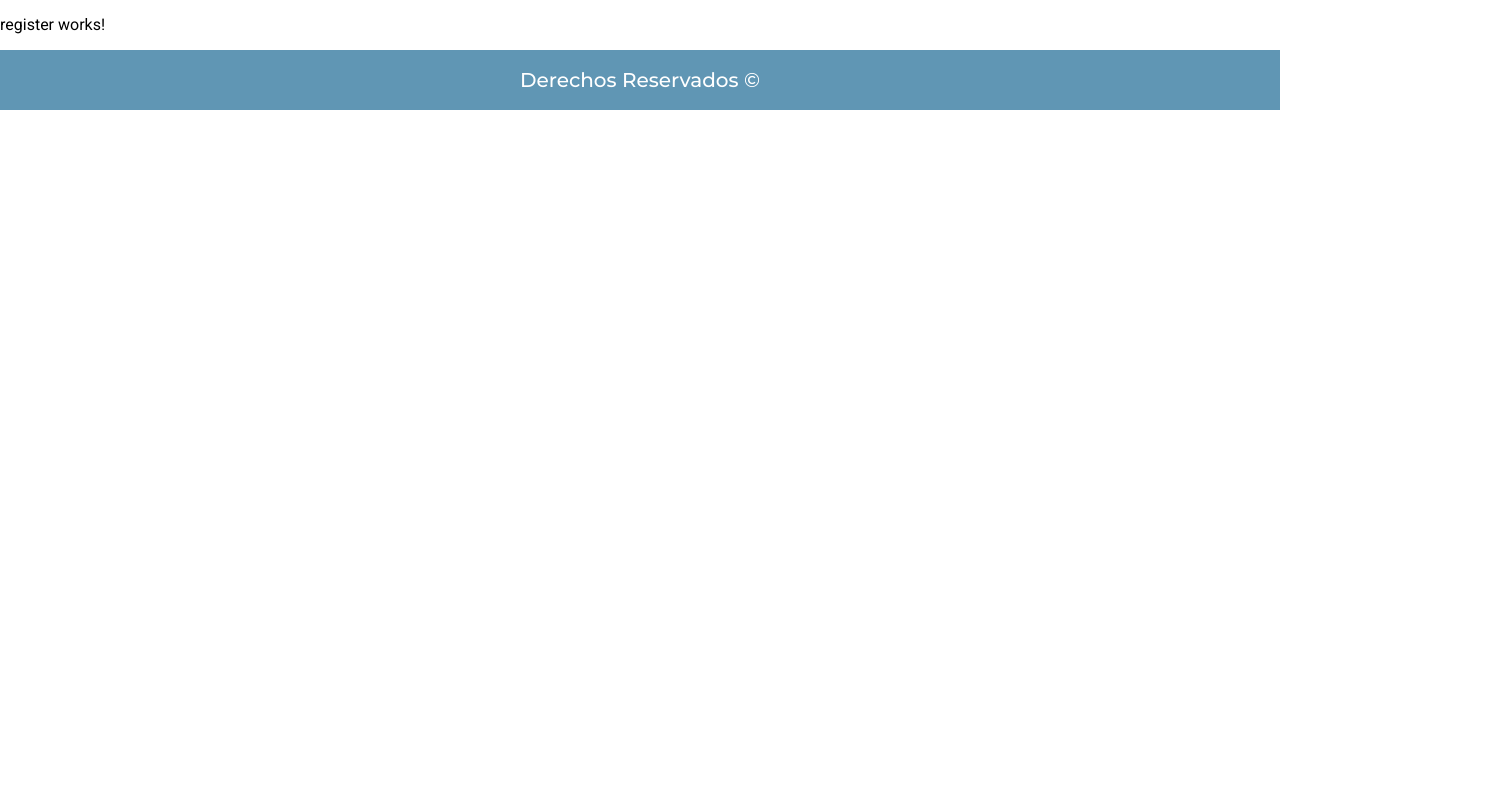
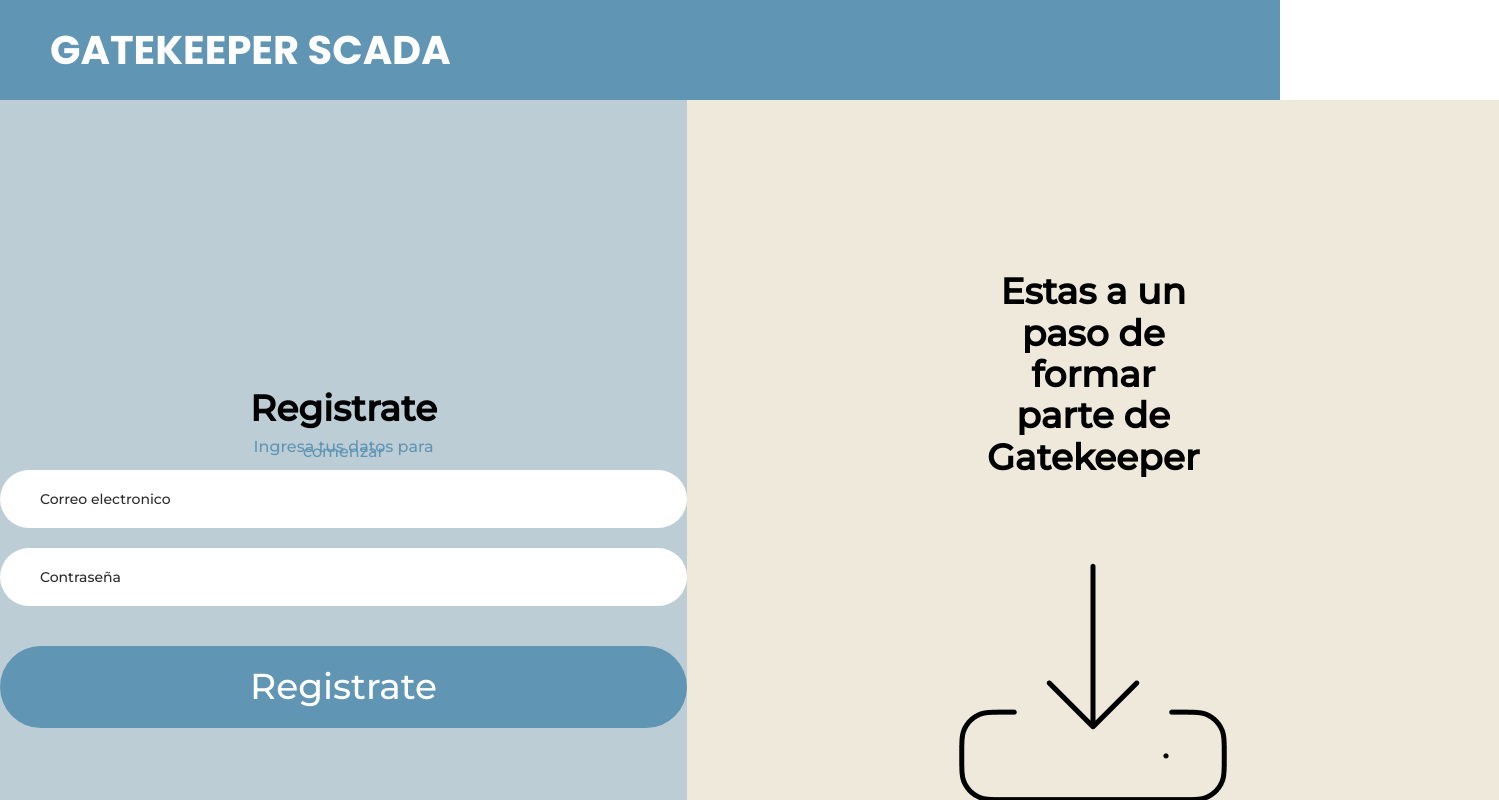
Before and after one commit to HiramZednem/gatekeeperscada-frontend, an Angular app: page /register in a window 1280 px wide. Shown: the top 800 px of the page, 1499 px wide, since content can reach past the window. Built offline with nearby package versions, Linux system fonts and the light colour scheme.

Commit message:
registro agregado

```diff
--- a/src/app/views/register/register.component.css
+++ b/src/app/views/register/register.component.css
@@ -0,0 +1,85 @@
+
+.login__grid {
+    display: grid;
+    grid-template-columns: repeat(2, 1fr);
+    height: 90rem;
+}
+.login__izquierda {
+    background-color: #BDCDD6;
+    display: flex;
+    flex-direction: column;
+    justify-content: center;
+    align-items: center;
+}
+.login__title {
+    font-family: 'Montserrat', sans-serif;
+    color: #000;
+    font-size: 3.6rem;
+    text-align: center;
+    padding: 0 25rem;
+}
+
+.login__title--height0 {
+    line-height: 0;
+}
+
+.login__subtitle {
+    font-family: 'Montserrat', sans-serif;
+    color: #6096b4;
+    font-size: 1.6rem;
+    text-align: center;
+    padding: 0 25rem;
+    line-height: .5rem;
+}
+.login__subtitle span {
+    color: darkblue;
+    text-decoration: underline;
+}
+
+.login__subtitle span:hover {
+    cursor: pointer;
+    color: #2b2b2b;
+}
+.login__derecha {
+    background-color: #EEE9DA;
+    display: flex;
+    flex-direction: column;
+    justify-content: center;
+    align-items: center;
+    padding: 5rem;
+}
+
+.login__izquierda input {
+    width: 100%;
+    border: none;
+    border-bottom: 1px solid #000;
+    padding: 2rem 3rem;
+    font-family: 'Montserrat', sans-serif;
+    font-size: 1.6rem;
+    margin-bottom: 2rem;
+    border-radius: 30rem;
+    border: none;
+}
+
+.login__izquierda input::placeholder {
+    padding: 0 1rem;
+    color: #2b2b2b;
+    font-size: 1.4rem;
+}
+
+.login__button {
+    margin-top: 2rem;
+    border-radius: 30rem;
+    padding: 2rem 3rem;
+    width: 100%;
+    border: none;
+    background-color: #6096b4;
+    font-family: 'Montserrat', sans-serif;
+    font-size: 3.6rem;
+    color: #fff;
+}
+
+.login__button:hover {
+    cursor: pointer;
+    background-color: #4d7a92;
+}
--- a/src/app/views/register/register.component.html
+++ b/src/app/views/register/register.component.html
@@ -1 +1,26 @@
-<p>register works!</p>
+<app-header></app-header>
+<main class="login__container">
+    <div class="login__grid">
+        <div class="login__izquierda">
+            <div class="login__container">
+                <h3 class="login__title login__title--height0">Registrate</h3>
+                <p class="login__subtitle">Ingresa tus datos para comenzar</p>
+
+                <form #loginForm="ngForm">
+                    <div class="form-group">
+                        <input type="email" id="email" name="email" placeholder="Correo electronico" [(ngModel)]="email" required>
+                    </div>
+                    <div class="form-group">
+                        <input type="password" id="password" name="password" placeholder="Contraseña" [(ngModel)]="password" required>
+                    </div>
+                    <button type="submit" (click)="onSubmit()" class="login__button">Registrate</button>
+                </form>
+            </div>
+
+        </div>
+        <div class="login__derecha">
+            <h2 class="login__title">Estas a un paso de formar parte de Gatekeeper</h2>
+            <img src="../../../assets/img/download.png" alt="Descargar icono">
+        </div>
+    </div>
+</main>
--- a/src/app/views/register/register.component.ts
+++ b/src/app/views/register/register.component.ts
@@ -1,15 +1,31 @@
 import { Component, OnInit } from '@angular/core';
+import { Router } from '@angular/router';
+import { AuthService } from 'src/app/services/auth.service';
 
 @Component({
   selector: 'app-register',
   templateUrl: './register.component.html',
   styleUrls: ['./register.component.css']
 })
-export class RegisterComponent implements OnInit {
+export class RegisterComponent{
 
-  constructor() { }
+  email: string = '';
+  password: string = '';
 
-  ngOnInit(): void {
+  constructor(private AuthService: AuthService, private router: Router) {}
+
+  onSubmit() {
+    console.log('submit');
+    this.AuthService.login(this.email, this.password).subscribe(
+      (response) => {
+        if (response === true) {
+          // Redirige al usuario a la ruta "downloads"
+          this.router.navigate(['/download']);
+          localStorage.setItem('autenticated', 'true');
+        } else {
+          alert('Usuario o contraseña incorrectos');
+        }
+      });
   }
 
 }
```
Also changed, not shown: 1 other file (tests, documents, lock files or other folders).
